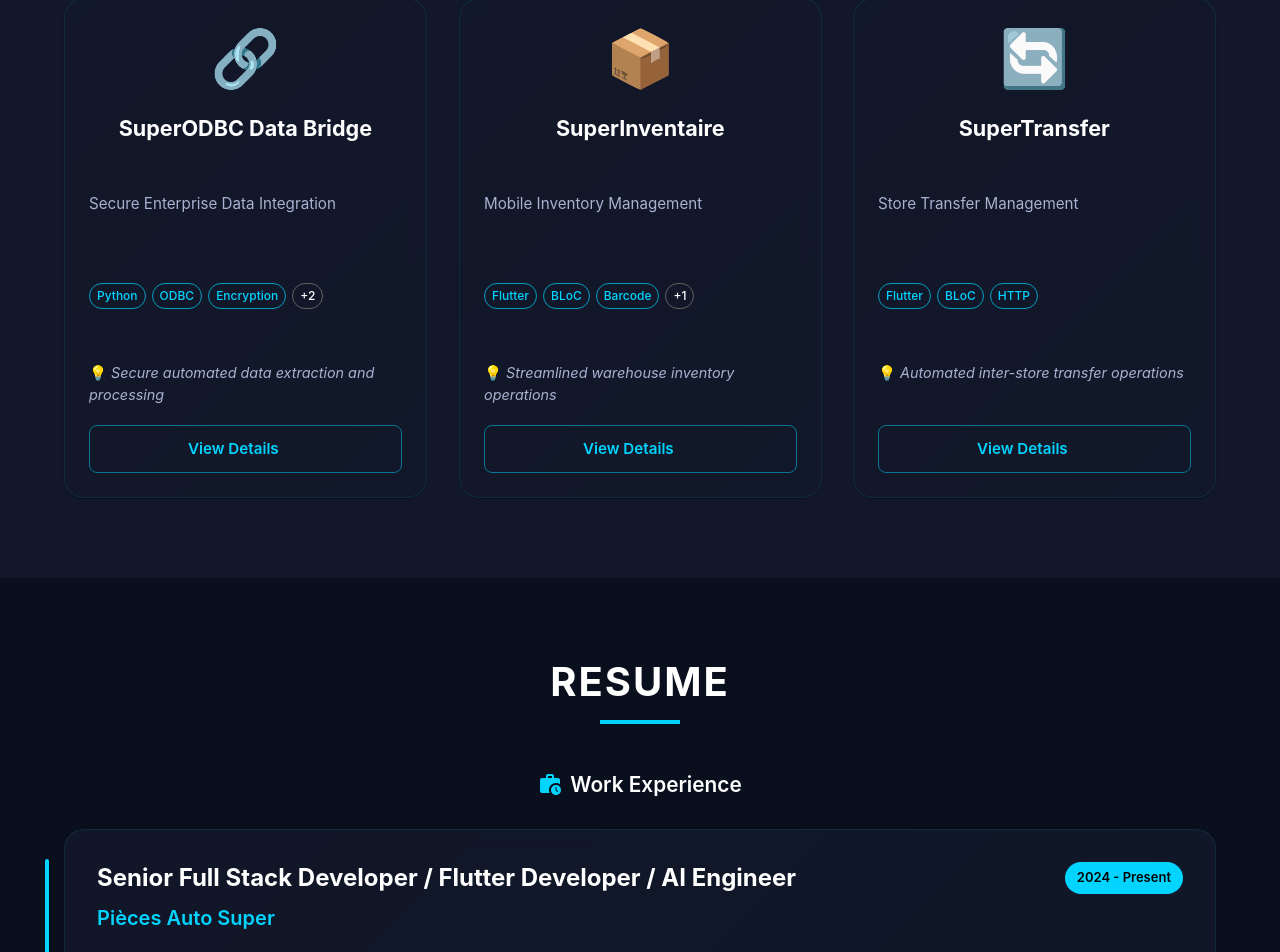
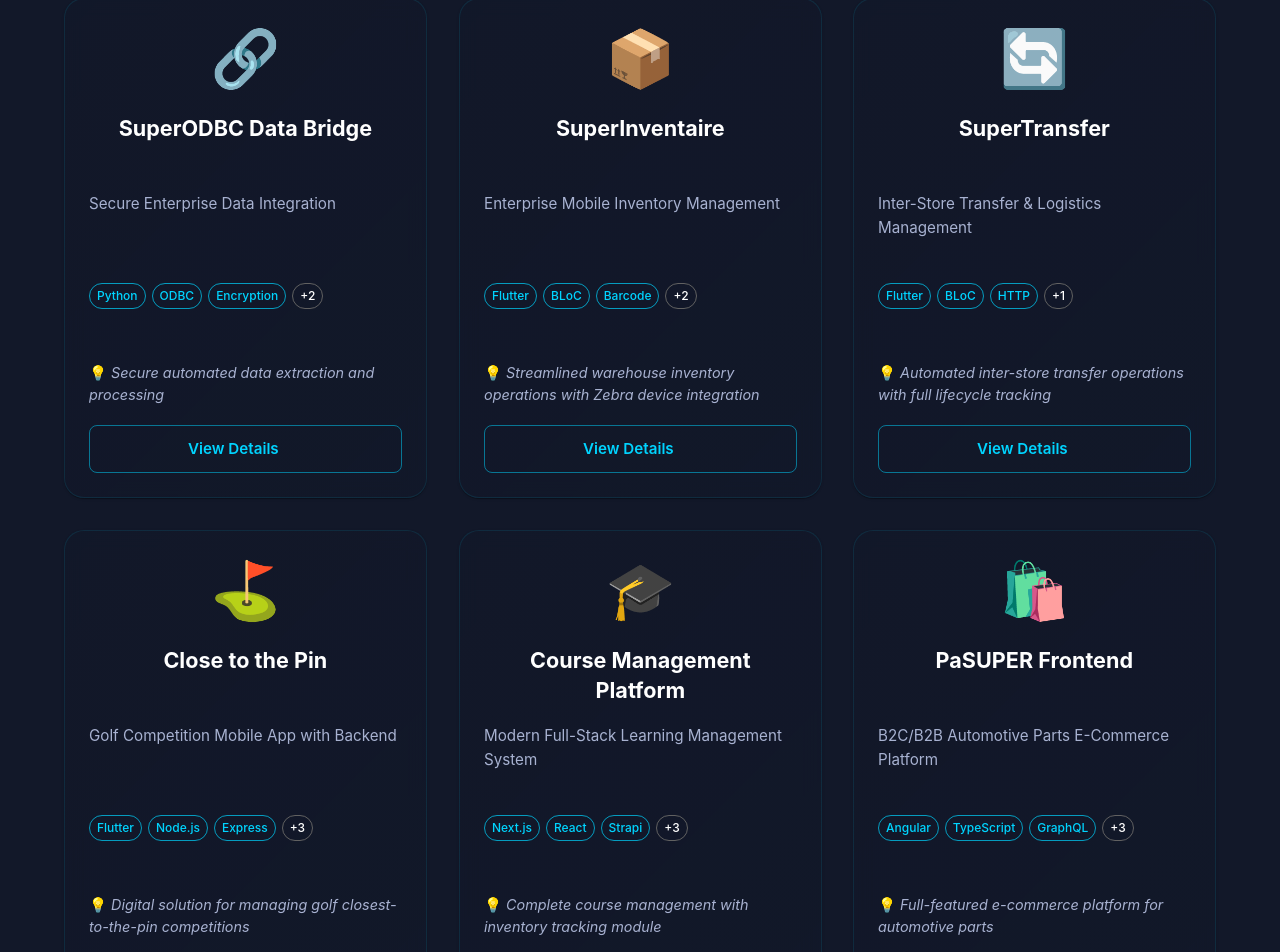
Before and after one commit to SimonDelisle17/PortFolioWebsite, a React (Vite) app in the folder me/: page / in a window 1280 px wide. Shown: the part 3407-4359 px from the top of the page. Built offline with nearby package versions, Linux system fonts and the light colour scheme; some icons are missing.

Commit message:
feat: update project details for SuperInventaire, SuperTransfer, and add new projects Close to the Pin, Course Management Platform, PaSUPER Frontend, and PaSUPER E-Commerce Backend

```diff
--- a/me/src/data/projectsData.ts
+++ b/me/src/data/projectsData.ts
@@ -409,52 +409,203 @@ export const projectsData: Project[] = [
     id: 14,
     title: 'SuperInventaire',
     category: 'mobile',
-    tags: ['Flutter', 'BLoC', 'Barcode', 'HTTP'],
-    shortDescription: 'Mobile Inventory Management',
+    tags: ['Flutter', 'BLoC', 'Barcode', 'Zebra DataWedge', 'HTTP'],
+    shortDescription: 'Enterprise Mobile Inventory Management',
     icon: '📦',
-    impact: 'Streamlined warehouse inventory operations',
-    detailedDescription: 'Flutter mobile application for warehouse inventory management with barcode scanning.',
+    impact: 'Streamlined warehouse inventory operations with Zebra device integration',
+    detailedDescription: 'Production-ready Flutter application for warehouse inventory management with enterprise barcode scanning, returns processing, and internal request workflows.',
     features: [
-      'Inventory tracking and counting',
-      'Barcode scanning for products',
-      'Real-time synchronization',
-      'User authentication',
-      'Multi-language support'
+      'Real-time inventory tracking and cycle counting',
+      'Zebra DataWedge barcode scanner integration with duplicate prevention',
+      'Returns processing (Retour) workflow',
+      'Internal request (IR) management with location scanning',
+      'Completed batches tracking with statistics dashboard',
+      'Multi-environment support (dev/prod)',
+      'First-time password change enforcement',
+      'Cross-platform support (iOS, Android, Web, Desktop)'
     ],
     technologies: {
-      mobile: ['Flutter', 'Dart'],
-      stateManagement: ['Flutter BLoC'],
-      hardware: ['Barcode Scanner']
+      mobile: ['Flutter 3.4+', 'Dart'],
+      stateManagement: ['Flutter BLoC', 'Equatable'],
+      hardware: ['Zebra DataWedge', 'Barcode Scanner'],
+      storage: ['Shared Preferences', 'Secure Storage'],
+      networking: ['HTTP Client']
     },
     metrics: {
-      version: 'v3.0'
+      version: 'v3.0.3',
+      screens: '9 screens',
+      platforms: 'iOS, Android, Web, Desktop'
     },
-    architecture: 'BLoC architecture with barcode integration',
+    architecture: 'BLoC architecture with repository pattern, Zebra device integration, and multi-environment configuration',
     liveUrl: null
   },
   {
     id: 15,
     title: 'SuperTransfer',
     category: 'mobile',
-    tags: ['Flutter', 'BLoC', 'HTTP'],
-    shortDescription: 'Store Transfer Management',
+    tags: ['Flutter', 'BLoC', 'HTTP', 'Logistics'],
+    shortDescription: 'Inter-Store Transfer & Logistics Management',
     icon: '🔄',
-    impact: 'Automated inter-store transfer operations',
-    detailedDescription: 'Flutter application for managing product transfers between store locations.',
+    impact: 'Automated inter-store transfer operations with full lifecycle tracking',
+    detailedDescription: 'Flutter application for managing product transfers between store locations with multi-transfer operations, proxy store management, and transfer run tracking.',
     features: [
-      'Transfer management between stores',
-      'Real-time synchronization',
-      'Version tracking',
-      'Comprehensive testing'
+      'Transfer creation and lifecycle management between stores',
+      'Multi-transfer bulk operations',
+      'Proxy store management for intermediate storage',
+      'Transfer run tracking with detailed summaries',
+      'Incoming and outgoing transfer views',
+      'Multi-environment support (dev/prod)',
+      'First-time password change enforcement',
+      'Comprehensive BLoC testing suite'
     ],
     technologies: {
-      mobile: ['Flutter', 'Dart'],
-      stateManagement: ['Flutter BLoC']
+      mobile: ['Flutter 3.4+', 'Dart'],
+      stateManagement: ['Flutter BLoC', 'Equatable'],
+      storage: ['Shared Preferences'],
+      networking: ['HTTP Client'],
+      testing: ['bloc_test', 'flutter_test']
     },
     metrics: {
-      version: 'v3.0'
+      version: 'v2.0.3',
+      screens: '8 screens',
+      platforms: 'iOS, Android, Web, Desktop'
     },
-    architecture: 'BLoC architecture with comprehensive testing',
+    architecture: 'BLoC architecture with repository pattern, comprehensive testing, and multi-environment configuration',
+    liveUrl: null
+  },
+  {
+    id: 16,
+    title: 'Close to the Pin',
+    category: 'fullstack',
+    tags: ['Flutter', 'Node.js', 'Express', 'MongoDB', 'JWT', 'BLoC'],
+    shortDescription: 'Golf Competition Mobile App with Backend',
+    icon: '⛳',
+    impact: 'Digital solution for managing golf closest-to-the-pin competitions',
+    detailedDescription: 'Full-stack personal project featuring a Flutter mobile app with Node.js backend for managing golf "closest to the pin" competitions with user authentication and scoring.',
+    features: [
+      'User registration and secure authentication',
+      'Game creation and management',
+      'Player scoring and leaderboard tracking',
+      'JWT-based session management',
+      'Secure password hashing with Argon2',
+      'RESTful API with health monitoring',
+      'Input validation and error handling'
+    ],
+    technologies: {
+      mobile: ['Flutter 3.4+', 'Dart'],
+      stateManagement: ['Flutter BLoC'],
+      backend: ['Node.js', 'Express 5'],
+      database: ['MongoDB', 'Mongoose'],
+      security: ['JWT', 'Argon2', 'CORS'],
+      storage: ['Secure Storage', 'Shared Preferences']
+    },
+    metrics: {
+      stack: 'Flutter + Node.js + MongoDB',
+      type: 'Personal Project',
+      platforms: 'iOS, Android'
+    },
+    architecture: 'Full-stack with Flutter BLoC frontend and Express RESTful API with MongoDB persistence',
+    liveUrl: null
+  },
+  {
+    id: 17,
+    title: 'Course Management Platform',
+    category: 'fullstack',
+    tags: ['Next.js', 'React', 'Strapi', 'TypeScript', 'Tailwind CSS', 'shadcn/ui'],
+    shortDescription: 'Modern Full-Stack Learning Management System',
+    icon: '🎓',
+    impact: 'Complete course management with inventory tracking module',
+    detailedDescription: 'Full-stack learning management system built with Next.js 15 and Strapi 5, featuring modern React patterns, server components, and an integrated inventory management module.',
+    features: [
+      'Course content management with Strapi CMS',
+      'Modern UI with shadcn/ui and Radix components',
+      'Data tables with TanStack React Table',
+      'Analytics dashboard with Recharts visualization',
+      'Form handling with React Hook Form and Zod validation',
+      'Inventory management module (frontend + backend)',
+      'Responsive design with Tailwind CSS 4'
+    ],
+    technologies: {
+      frontend: ['Next.js 15', 'React 19', 'TypeScript'],
+      styling: ['Tailwind CSS 4', 'shadcn/ui', 'Radix UI'],
+      backend: ['Strapi 5', 'SQLite'],
+      tools: ['TanStack React Table', 'Recharts', 'React Hook Form', 'Zod']
+    },
+    metrics: {
+      stack: 'Next.js 15 + Strapi 5',
+      type: 'Personal Project',
+      architecture: 'App Router with Server Components'
+    },
+    architecture: 'Next.js App Router with React Server Components and Strapi headless CMS backend',
+    liveUrl: null
+  },
+  {
+    id: 18,
+    title: 'PaSUPER Frontend',
+    category: 'frontend',
+    tags: ['Angular', 'TypeScript', 'GraphQL', 'SSR', 'Socket.IO', 'Bootstrap'],
+    shortDescription: 'B2C/B2B Automotive Parts E-Commerce Platform',
+    icon: '🛍️',
+    impact: 'Full-featured e-commerce platform for automotive parts',
+    detailedDescription: 'Large-scale Angular e-commerce platform for automotive parts with server-side rendering, real-time features, multi-language support, and payment processing.',
+    features: [
+      'Vehicle selection (Year/Make/Model/Engine) for part fitting',
+      'Real-time inventory via Epicor ERP integration',
+      'Multi-language support (French/English)',
+      'Payment processing with Moneris and PayPal',
+      'Server-side rendering for SEO optimization',
+      'Real-time notifications with Socket.IO',
+      'GraphQL API integration with Apollo'
+    ],
+    technologies: {
+      frontend: ['Angular 13', 'TypeScript', 'RxJS'],
+      styling: ['Bootstrap 4.6', 'Angular Material'],
+      api: ['GraphQL', 'Apollo Angular'],
+      realtime: ['Socket.IO'],
+      ssr: ['Angular Universal', 'Express SSR'],
+      i18n: ['@ngx-translate']
+    },
+    metrics: {
+      scale: '613 TypeScript files, 184+ components',
+      services: '56 services',
+      runtime: 'Node.js 20 SSR'
+    },
+    architecture: 'Angular Universal SSR with GraphQL API layer and real-time WebSocket updates',
+    liveUrl: 'https://pasuper.com'
+  },
+  {
+    id: 19,
+    title: 'PaSUPER E-Commerce Backend',
+    category: 'backend',
+    tags: ['Strapi', 'Node.js', 'TypeScript', 'Elasticsearch', 'Redis', 'GraphQL', 'MySQL'],
+    shortDescription: 'Enterprise Automotive E-Commerce Backend & CMS',
+    icon: '🔧',
+    impact: 'Complete e-commerce engine powering automotive parts sales with ERP integration',
+    detailedDescription: 'Enterprise-grade Strapi-based headless CMS and e-commerce backend for automotive parts, featuring Elasticsearch-powered search, Epicor ERP integration, vehicle fitment (YMME), payment processing, and order fulfillment.',
+    features: [
+      'Product catalog with 40+ content types for automotive parts domain',
+      'Elasticsearch-powered search with fuzzy matching and <50ms typeahead',
+      'Vehicle fitment system (Year/Make/Model/Engine) with VIN decoder',
+      'Epicor ERP integration for real-time inventory and pricing',
+      'Moneris payment gateway processing',
+      'ShipStation integration for order fulfillment and shipping',
+      'Redis caching layer with optimized connection pooling',
+      'Multi-language support (French/English) for Canadian market'
+    ],
+    technologies: {
+      backend: ['Strapi 4', 'Node.js 20', 'TypeScript', 'Koa'],
+      database: ['MySQL', 'Elasticsearch 8', 'Redis 7'],
+      api: ['GraphQL', 'REST', 'Socket.IO'],
+      integrations: ['Epicor ERP', 'PEDS API', 'Moneris', 'ShipStation', 'AWS SES'],
+      cloud: ['AWS S3', 'Azure Translation'],
+      deployment: ['Docker', 'Kubernetes', 'Helm']
+    },
+    metrics: {
+      contentTypes: '40+ collections',
+      search: '<50ms typeahead with Elasticsearch',
+      scale: 'Thousands of SKUs with real-time ERP sync'
+    },
+    architecture: 'Layered Strapi CMS with Elasticsearch search engine, Redis caching, and multi-service ERP integration',
     liveUrl: null
   },
 ];
```
Also changed, not shown: 1 other file (tests, documents, lock files or other folders).
